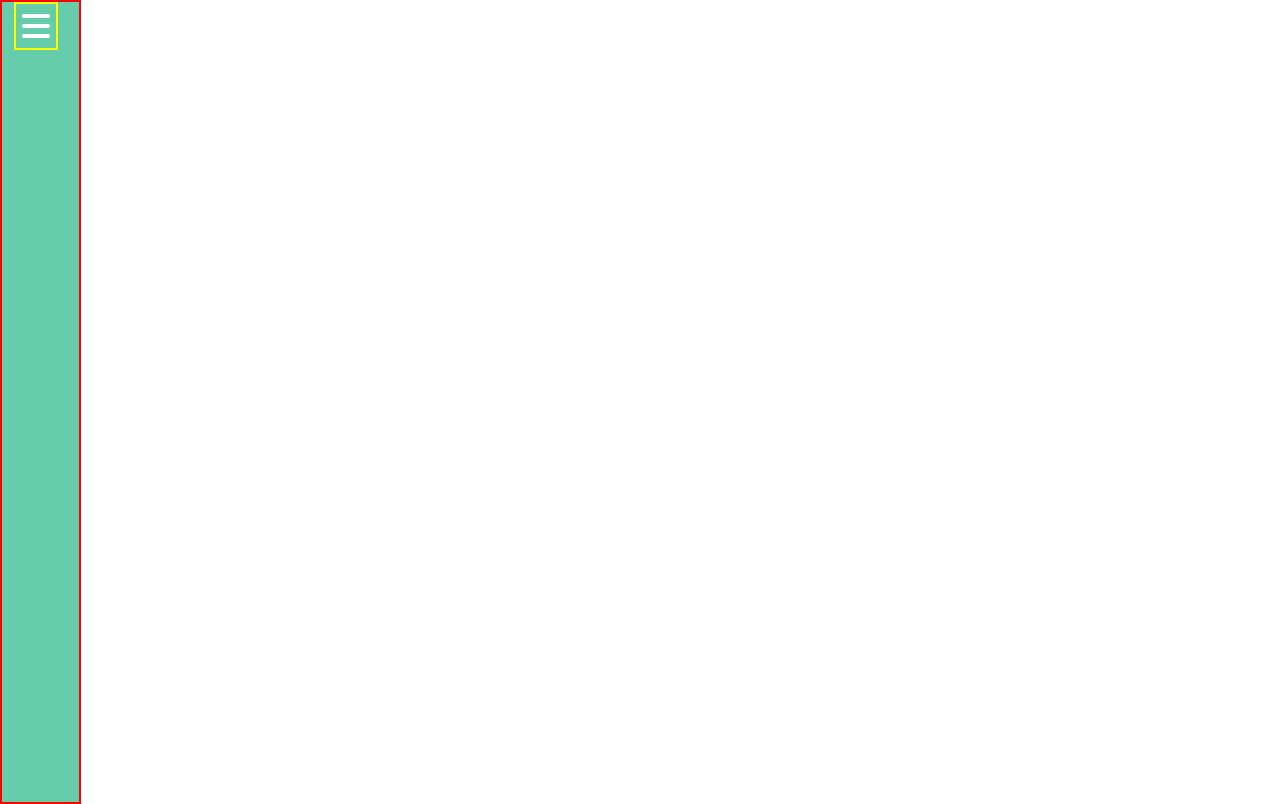
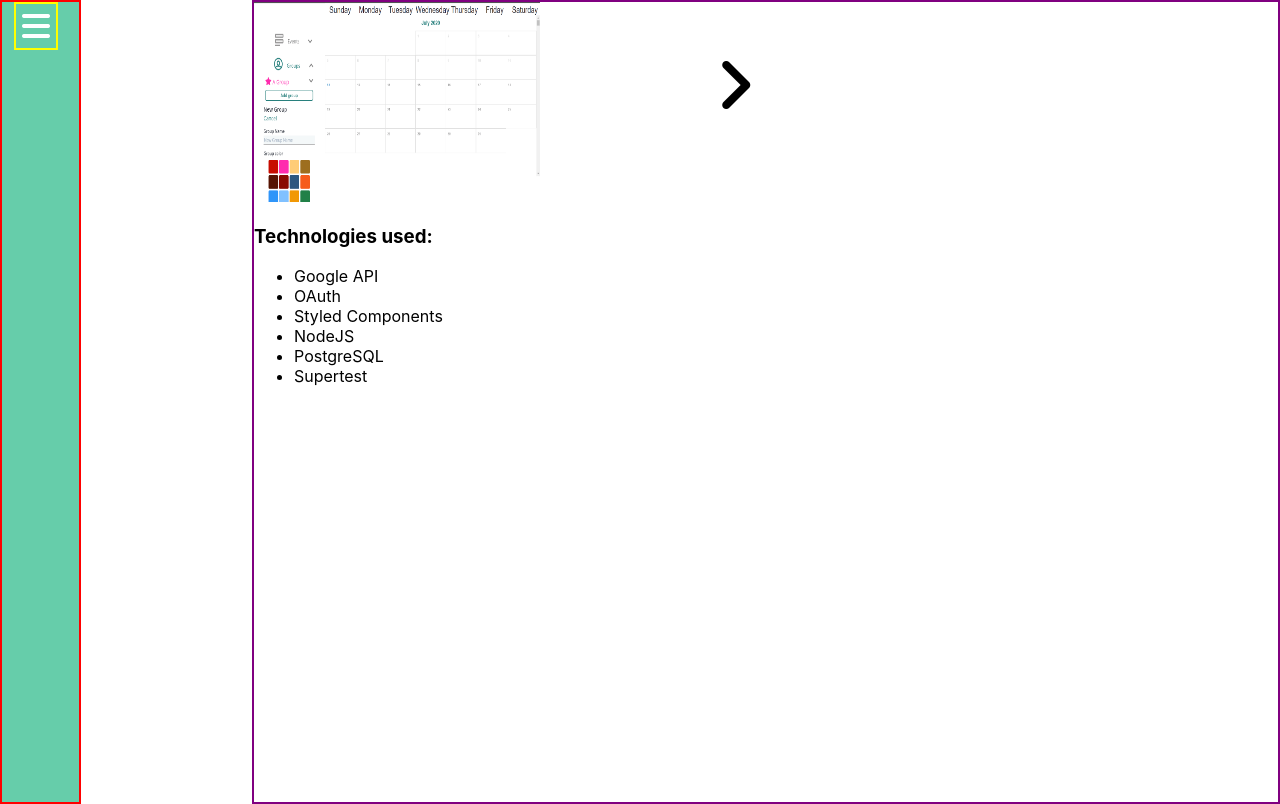
Before and after one commit to aldairbalanzar/aldairbalanzar, a React (Create React App) app: page / in a window 1280 px wide. Built offline with nearby package versions, Linux system fonts and the light colour scheme.

Commit message:
started carousel component

```diff
--- a/src/App.js
+++ b/src/App.js
@@ -1,5 +1,6 @@
 import React, { useState } from 'react';
-import Nav from './components/Nav'
+import Nav from './components/Nav';
+import Carousel from './components/Carousel';
 import './App.css';
 import './App.scss';
 
@@ -7,6 +8,7 @@ function App() {
   return (
     <div className="App">
       <Nav />
+      <Carousel />
     </div>
   );
 }
--- a/src/App.scss
+++ b/src/App.scss
@@ -1,4 +1,6 @@
 .App {
+    display: flex;
+    justify-content: space-between;
 
     .menu-container {
         border: solid 2px red;
@@ -58,4 +60,26 @@
             }
         }
     }
+
+    .carousel {
+        width: 80%;
+        display: flex;
+        border: solid 2px purple;
+
+        .arrow {
+            font-size: 4rem;
+            padding: 5%;
+            &:hover {
+                cursor: pointer;
+            }
+        }
+        .project {
+            a {
+                img {
+                    width: 70%;
+                    height: 200px;
+                }
+            }
+        }
+    }
 }
--- /dev/null
+++ b/src/components/Card.js
@@ -0,0 +1,20 @@
+import React from 'react'
+
+const Card = ({ project, projectNum }) => {
+    console.log(project)
+    return (
+        <div className='project'>
+            <a href={project.website_url}><img src={project.img} alt={project.name}/></a>
+            <h3 className="list-title">Technologies used: </h3>
+            <ul className="list">
+                {project.technologies.map(tech => {
+                    return(
+                        <li key={tech}>{tech}</li>
+                    )
+                })}
+            </ul>
+        </div>
+    )
+}
+
+export default Card;
--- /dev/null
+++ b/src/components/Carousel.js
@@ -0,0 +1,60 @@
+import React, { useState, useEffect } from 'react';
+import { motion } from 'framer-motion';
+import projects from '../text/projects_text';
+import Card from './Card';
+
+const Carousel = () => {
+
+    const [projectNum, setProjectNum] = useState(0);
+
+    const handleProjectNum = (operation) => {
+        if(operation === 'prev') {
+            setProjectNum(projectNum - 1)
+        }
+        if(operation === 'next') {
+            setProjectNum(projectNum + 1)
+        }
+        if(projectNum === 0 && operation === 'prev') {
+            setProjectNum(0)
+        }
+        if(projectNum === (projects.length - 1) && operation === 'next') {
+            setProjectNum(projects.length - 1)
+        }
+    }
+
+    const variants = {
+        projectDisplay: { opacity: 1, x: 0 },
+        projectHide: { opacity: 0, x: -100 },
+    }
+
+    useEffect(() => {
+
+    }, [projectNum])
+
+    return (
+        <div className='carousel'>
+            <i className={projectNum === 0 ? `hidden-arrow` : `arrow fas fa-angle-left`} onClick={()=>{handleProjectNum('prev')}}></i>
+            {projectNum === 0 && <Card project={projects[0]} porjectNum={projectNum} />}
+            {projectNum === 1 && <Card project={projects[1]} porjectNum={projectNum} />}
+            {projectNum === 2 && <Card project={projects[2]} porjectNum={projectNum} />}
+            {projectNum === 3 && <Card project={projects[3]} porjectNum={projectNum} />}
+            <i className={projectNum === (projects.length - 1) ? `hidden-arrow` : `arrow fas fa-angle-right`} onClick={()=>{handleProjectNum('next')}}></i>
+        </div>
+    )
+}
+
+export default Carousel;
+
+     {/* {projects.map(project => {
+                return(
+                <motion.div key={project.id} className='project'
+                    variants={variants}
+                    style={{overflow: 'hidden'}}
+                    initial={{x: -30}}
+                    animate={projectNum === project.id ? 'projectDisplay' : 'projectHide'}
+                    transition={{ duration: .3 }}
+                >
+                    <a href={project.website_url}>< img src={project.img} alt={project.name}/></a>
+                </motion.div>
+                )
+            })} */}
--- a/src/components/Nav.js
+++ b/src/components/Nav.js
@@ -1,5 +1,5 @@
 import React, { useState } from 'react';
-import { AnimatePresence, motion } from 'framer-motion';
+import { motion } from 'framer-motion';
 
 const Nav = () => {
 
@@ -34,7 +34,7 @@ const Nav = () => {
                 style={{overflow: 'hidden'}}
                 initial={{x: -30}}
                 animate={isNavOpen ? 'barsHide' : 'barsDisplay'}
-                transition={{ duration: .5 }}
+                transition={{ duration: .3 }}
                 ></motion.i>
             }
 
@@ -46,7 +46,7 @@ const Nav = () => {
                     style={{overflow: 'hidden'}}
                     initial={{x: -30}}
                     animate={isNavOpen ? 'timesDisplay' : 'timesHide'}
-                    transition={{ duration: .5 }}
+                    transition={{ duration: .6 }}
                     ></motion.i>
 
                     <motion.ul
@@ -54,7 +54,7 @@ const Nav = () => {
                     style={{overflow: 'hidden'}}
                     initial={{x: -30}}
                     animate={isNavOpen ? 'timesDisplay' : 'timesHide'}
-                    transition={{ duration: .5 }}
+                    transition={{ duration: .6 }}
                     >
                         <li><a href="">Projects</a></li>
                         <li><a href="">About Me</a></li>
```
